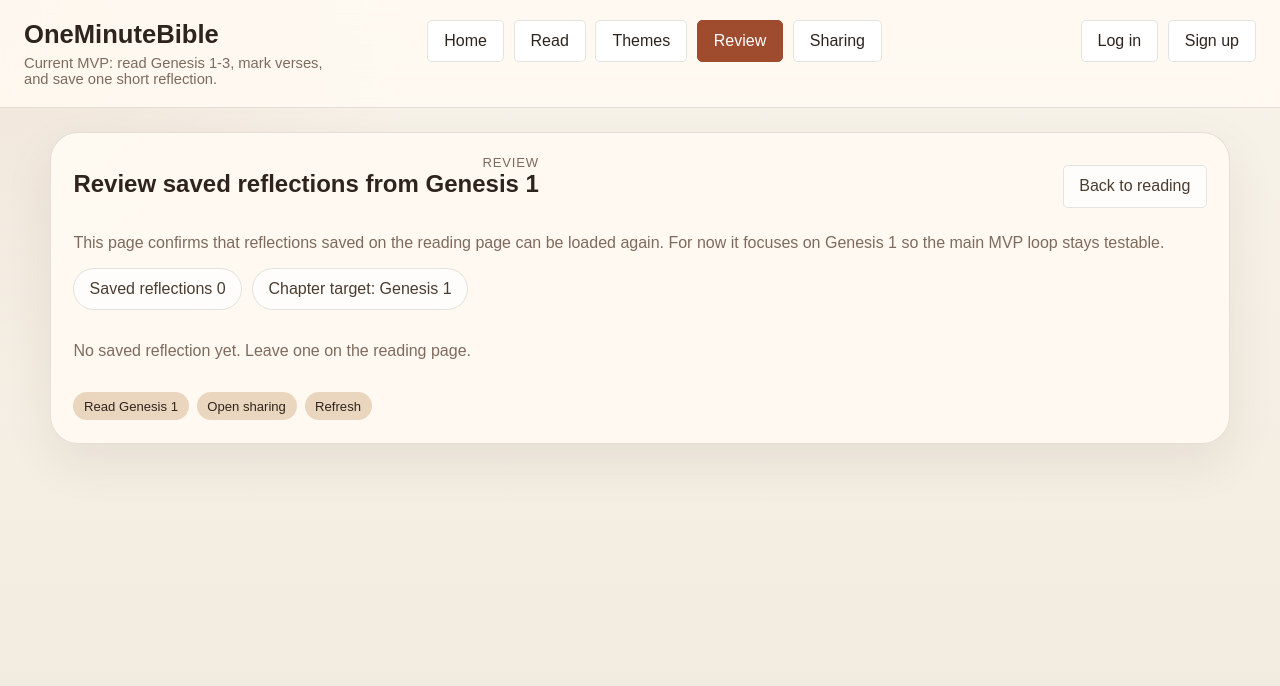
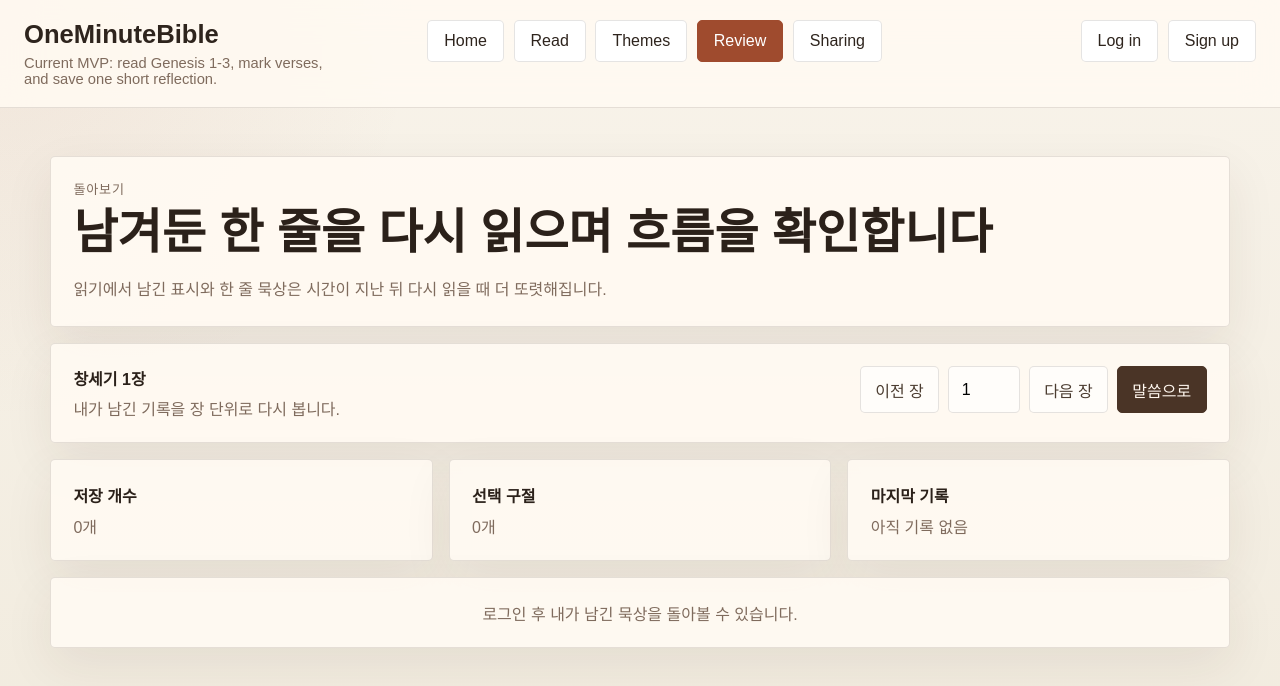
Before and after one commit to scmoonkr/OneMinuteBible, a Nuxt app in the folder apps/web/: page /review in a window 1280 px wide. Shown: the top 686 px of the page. Built offline with nearby package versions, Linux system fonts and the light colour scheme.

Commit message:
feat: redesign review page

```diff
--- a/apps/web/assets/main.css
+++ b/apps/web/assets/main.css
@@ -2118,6 +2118,151 @@ input {
   font-size: 0.84rem;
 }
 
+.review-page {
+  width: min(1180px, calc(100vw - 2rem));
+  margin: 0 auto;
+  padding: 1.5rem 0 3rem;
+}
+
+.review-hero,
+.review-toolbar,
+.review-stat-card,
+.review-card,
+.review-empty {
+  padding: 1.4rem;
+  border: 1px solid var(--line);
+  border-radius: 5px;
+  background: rgba(255, 250, 242, 0.92);
+  box-shadow: 0 18px 50px rgba(66, 42, 22, 0.08);
+}
+
+.review-kicker {
+  margin: 0 0 0.45rem;
+  color: var(--muted);
+  font-size: 0.82rem;
+  letter-spacing: 0.06em;
+  text-transform: uppercase;
+}
+
+.review-title {
+  margin: 0;
+  color: #2b211a;
+  font-size: clamp(2rem, 4vw, 3rem);
+  line-height: 1.18;
+}
+
+.review-copy {
+  max-width: 42rem;
+  margin: 0.9rem 0 0;
+  color: var(--muted);
+  line-height: 1.7;
+}
+
+.review-toolbar,
+.review-card-head,
+.review-card-sub {
+  display: flex;
+  justify-content: space-between;
+  gap: 1rem;
+  align-items: flex-start;
+}
+
+.review-toolbar-group {
+  display: grid;
+  gap: 0.35rem;
+}
+
+.review-toolbar-group strong,
+.review-card-head strong {
+  color: #2b211a;
+}
+
+.review-toolbar-group span,
+.review-card-head span,
+.review-card-sub span {
+  color: var(--muted);
+}
+
+.review-toolbar-actions,
+.review-card-tags {
+  display: flex;
+  flex-wrap: wrap;
+  gap: 0.55rem;
+}
+
+.review-chip,
+.review-input,
+.review-card-tag {
+  border: 1px solid var(--line);
+  border-radius: 5px;
+}
+
+.review-chip {
+  padding: 0.65rem 0.9rem;
+  background: #fffdfa;
+  color: #4b3c30;
+  cursor: pointer;
+}
+
+.review-chip--dark {
+  background: #4a3426;
+  border-color: #4a3426;
+  color: #fff7ef;
+}
+
+.review-input {
+  width: 72px;
+  padding: 0.65rem 0.8rem;
+  background: #fffdfa;
+}
+
+.review-stats,
+.review-list {
+  display: grid;
+  gap: 1rem;
+}
+
+.review-stats {
+  grid-template-columns: repeat(3, minmax(0, 1fr));
+}
+
+.review-stat-card {
+  display: grid;
+  gap: 0.45rem;
+}
+
+.review-stat-card strong {
+  color: #2b211a;
+}
+
+.review-stat-card span {
+  color: var(--muted);
+}
+
+.review-card-text {
+  margin: 0.9rem 0 0;
+  color: #2b211a;
+  line-height: 1.8;
+}
+
+.review-card-tags {
+  margin-top: 1rem;
+}
+
+.review-card-tag {
+  display: inline-flex;
+  align-items: center;
+  padding: 0.35rem 0.6rem;
+  background: #f1e7d8;
+  color: #5a4737;
+  font-size: 0.84rem;
+}
+
+.review-empty {
+  color: var(--muted);
+  text-align: center;
+}
+
 @media (max-width: 760px) {
   .home-hero {
     min-height: 0;
@@ -2178,4 +2323,14 @@ input {
   .topics-detail-head {
     flex-direction: column;
   }
-}
+
+  .review-toolbar,
+  .review-card-head,
+  .review-card-sub {
+    flex-direction: column;
+  }
+
+  .review-stats {
+    grid-template-columns: 1fr;
+  }
+}
--- a/apps/web/pages/review.vue
+++ b/apps/web/pages/review.vue
@@ -4,90 +4,168 @@ import type { ReflectionItem } from '~/composables/useBible';
 const bible = useBible();
 const auth = useAuth();
 
+const bookNo = ref(1);
+const chapterNo = ref(1);
+const chapterTitle = ref('창세기 1장');
 const reflections = ref<ReflectionItem[]>([]);
-const loading = ref(true);
+const loading = ref(false);
 const errorMessage = ref('');
 
-const { data, pending, error, refresh } = await useAsyncData(
-  'review-reflections',
-  async () => {
-    if (!auth.currentUser.value?.userNo) {
-      return { ok: true, data: [] };
-    }
-
-    return await bible.listReflections({
-      userNo: auth.currentUser.value.userNo,
-      bookNo: 1,
-      chapterNo: 1,
-    });
-  },
-  {
-    default: () => null as { ok: boolean; data: ReflectionItem[] } | null,
-  },
+const totalVerses = computed(() =>
+  reflections.value.reduce((sum, item) => sum + item.verseIDs.length, 0),
 );
 
-const count = computed(() => data.value?.data.length || 0);
+const lastUpdated = computed(() => {
+  const latest = reflections.value[0]?.updatedAt;
+  return latest ? formatRelativeTime(latest) : '아직 기록 없음';
+});
 
 watch(
-  data,
-  () => {
-    reflections.value = data.value?.data || [];
-    loading.value = false;
-    errorMessage.value = '';
+  () => [bookNo.value, chapterNo.value, auth.currentUser.value?.userNo],
+  async () => {
+    await loadReview();
   },
   { immediate: true },
 );
 
-watch(
-  error,
-  () => {
-    if (error.value) {
-      loading.value = false;
-      errorMessage.value = error.value.message || 'Failed to load saved reflections.';
-    }
-  },
-  { immediate: true },
-);
+async function loadReview() {
+  if (!auth.currentUser.value?.userNo) {
+    reflections.value = [];
+    errorMessage.value = '로그인 후 내가 남긴 묵상을 돌아볼 수 있습니다.';
+    return;
+  }
+
+  loading.value = true;
+  errorMessage.value = '';
+
+  try {
+    const [chapter, saved] = await Promise.all([
+      bible.readChapter({ bookNo: bookNo.value, chapterNo: chapterNo.value }),
+      bible.listReflections({
+        userNo: auth.currentUser.value.userNo,
+        bookNo: bookNo.value,
+        chapterNo: chapterNo.value,
+      }),
+    ]);
+
+    chapterTitle.value = `${chapter.data.book} ${chapter.data.chapterNo}장`;
+    reflections.value = [...saved.data].sort((a, b) => (
+      new Date(b.updatedAt).getTime() - new Date(a.updatedAt).getTime()
+    ));
+  } catch (error) {
+    reflections.value = [];
+    errorMessage.value = error instanceof Error ? error.message : '돌아보기 데이터를 불러오지 못했습니다.';
+  } finally {
+    loading.value = false;
+  }
+}
+
+function moveChapter(delta: number) {
+  chapterNo.value = Math.max(1, chapterNo.value + delta);
+}
+
+function openRead() {
+  return navigateTo(`/read/${bookNo.value}/${chapterNo.value}`);
+}
+
+function formatRelativeTime(value: string) {
+  const diff = Date.now() - new Date(value).getTime();
+  const seconds = Math.max(1, Math.floor(diff / 1000));
+
+  if (seconds < 60) return `${seconds}초전`;
+
+  const minutes = Math.floor(seconds / 60);
+  if (minutes < 60) return `${minutes}분전`;
+
+  const hours = Math.floor(minutes / 60);
+  if (hours < 24) return `${hours}시간전`;
+
+  const days = Math.floor(hours / 24);
+  if (days < 7) return `${days}일전`;
+
+  const weeks = Math.floor(days / 7);
+  if (weeks < 5) return `${weeks}주전`;
+
+  const months = Math.floor(days / 30);
+  if (months < 12) return `${months}개월전`;
+
+  return `${Math.floor(days / 365)}년전`;
+}
 </script>
 
 <template>
-  <section class="panel-card">
-    <div class="mvp-section-header">
-      <div>
-        <p class="mvp-eyebrow">Review</p>
-        <h1>Review saved reflections from Genesis 1</h1>
-      </div>
-      <NuxtLink class="mvp-chip-button" to="/read/1/1">Back to reading</NuxtLink>
+  <section class="review-page page-stack">
+    <div class="review-hero">
+      <p class="review-kicker">돌아보기</p>
+      <h1 class="review-title">남겨둔 한 줄을 다시 읽으며 흐름을 확인합니다</h1>
+      <p class="review-copy">
+        읽기에서 남긴 표시와 한 줄 묵상은 시간이 지난 뒤 다시 읽을 때 더 또렷해집니다.
+      </p>
     </div>
 
-    <p class="muted">
-      This page confirms that reflections saved on the reading page can be loaded again. For now it focuses on Genesis
-      1 so the main MVP loop stays testable.
-    </p>
+    <div class="review-toolbar">
+      <div class="review-toolbar-group">
+        <strong>{{ chapterTitle }}</strong>
+        <span>내가 남긴 기록을 장 단위로 다시 봅니다.</span>
+      </div>
 
-    <div class="mvp-meta-list">
-      <span class="mvp-meta-pill">Saved reflections {{ count }}</span>
-      <span class="mvp-meta-pill">Chapter target: Genesis 1</span>
+      <div class="review-toolbar-actions">
+        <button type="button" class="review-chip" @click="moveChapter(-1)">이전 장</button>
+        <input v-model.number="chapterNo" type="number" min="1" class="review-input">
+        <button type="button" class="review-chip" @click="moveChapter(1)">다음 장</button>
+        <button type="button" class="review-chip review-chip--dark" @click="openRead">말씀으로</button>
+      </div>
     </div>
 
-    <p v-if="pending || loading" class="mvp-muted" style="margin-top: 1rem;">Loading saved reflections.</p>
-    <p v-else-if="errorMessage" class="mvp-muted" style="margin-top: 1rem;">{{ errorMessage }}</p>
+    <div class="review-stats">
+      <article class="review-stat-card">
+        <strong>저장 개수</strong>
+        <span>{{ reflections.length }}개</span>
+      </article>
 
-    <div v-else class="reflection-list" style="margin-top: 1rem;">
-      <article v-for="item in reflections" :key="`${item.verseRange}-${item.updatedAt}`" class="reflection-card">
-        <div class="reflection-head">
-          <strong>{{ item.verseRange }}</strong>
-          <span>{{ new Date(item.updatedAt).toLocaleString('ko-KR') }}</span>
-        </div>
-        <p>{{ item.text }}</p>
+      <article class="review-stat-card">
+        <strong>선택 구절</strong>
+        <span>{{ totalVerses }}개</span>
       </article>
-      <p v-if="!reflections.length" class="muted">No saved reflection yet. Leave one on the reading page.</p>
+
+      <article class="review-stat-card">
+        <strong>마지막 기록</strong>
+        <span>{{ lastUpdated }}</span>
+      </article>
     </div>
 
-    <div class="badge-row" style="margin-top: 1rem;">
-      <NuxtLink class="badge badge-link" to="/read/1/1">Read Genesis 1</NuxtLink>
-      <NuxtLink class="badge badge-link" to="/sharing">Open sharing</NuxtLink>
-      <button class="badge badge-link" type="button" @click="refresh()">Refresh</button>
+    <div v-if="loading" class="review-empty">돌아보기 기록을 불러오는 중입니다.</div>
+    <div v-else-if="errorMessage" class="review-empty">{{ errorMessage }}</div>
+    <div v-else-if="!reflections.length" class="review-empty">아직 이 장에 남긴 묵상이 없습니다.</div>
+
+    <div v-else class="review-list">
+      <article
+        v-for="item in reflections"
+        :key="item.rid || `${item.verseRange}-${item.updatedAt}`"
+        class="review-card"
+      >
+        <div class="review-card-head">
+          <strong>{{ item.nickname || `#${item.userNo}` }}</strong>
+          <span>{{ item.verseRange }}</span>
+        </div>
+
+        <div class="review-card-sub">
+          <span>{{ formatRelativeTime(item.updatedAt) }}</span>
+          <span>{{ item.verseIDs.length }}개 구절</span>
+        </div>
+
+        <p class="review-card-text">{{ item.text }}</p>
+
+        <div class="review-card-tags">
+          <span
+            v-for="verse in item.verseIDs"
+            :key="`${item.rid}-${verse.verseNo}-${verse.verse}`"
+            class="review-card-tag"
+          >
+            {{ verse.category }} {{ verse.verseNo }}절
+          </span>
+        </div>
+      </article>
     </div>
   </section>
 </template>
```
